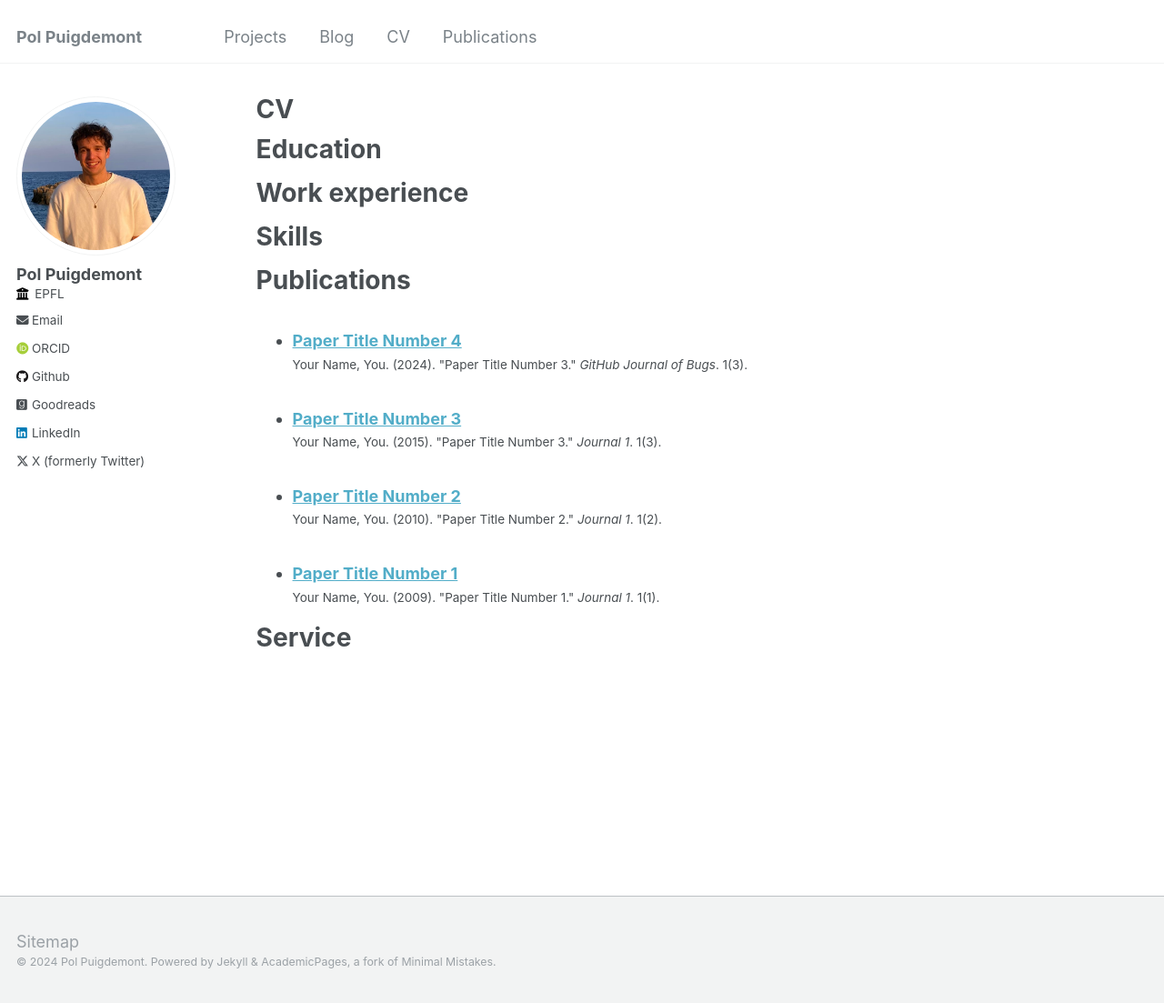
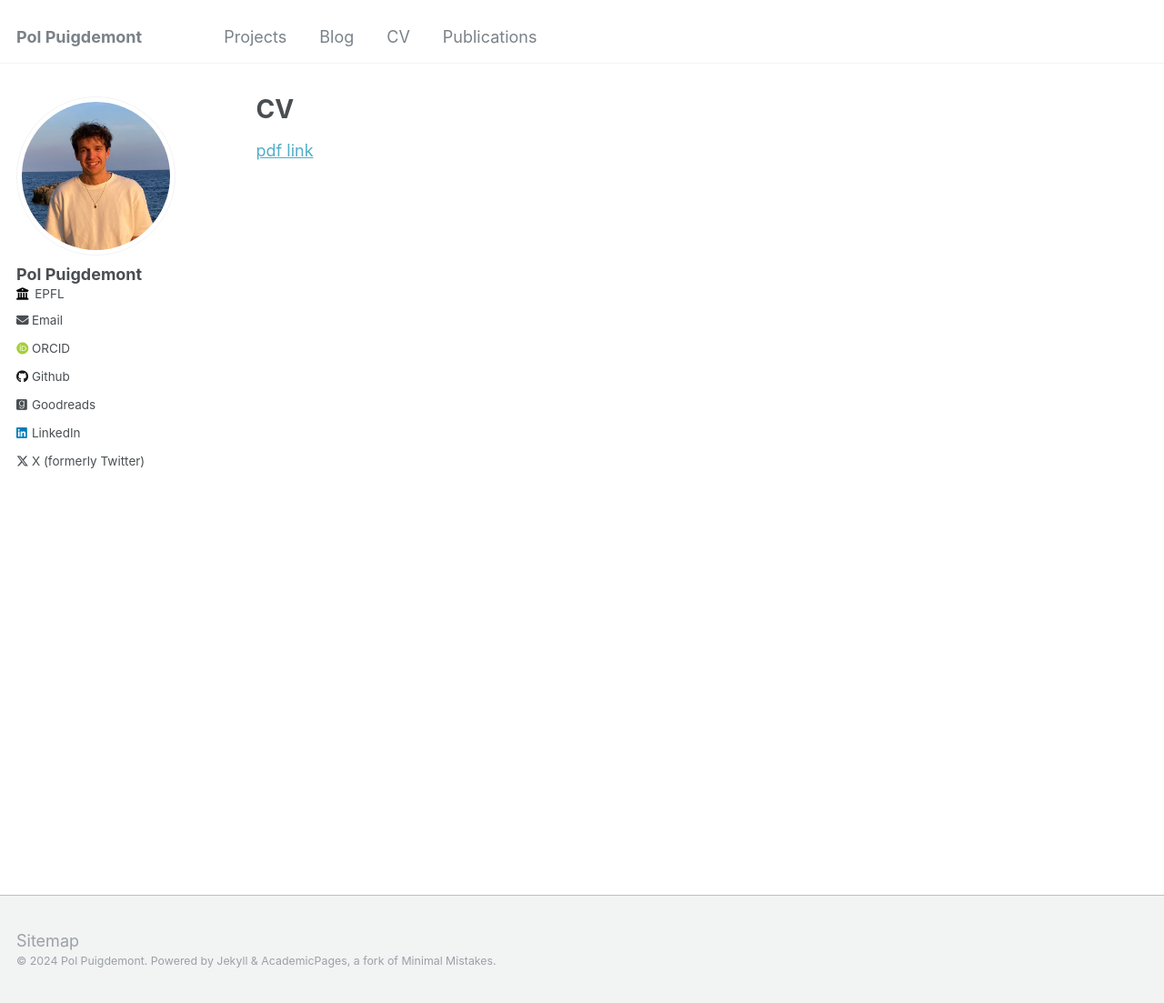
Before and after one commit to puigde/puigde.github.io, a Jekyll site: the page built from _pages/cv.md, in a window 1280 px wide and 1103 px high. Shown: the whole window at 91% size. Built offline with Jekyll 4.4.1, drawn with Linux system fonts in a browser that asks for light colours; some web fonts are replaced.

Commit message:
some more updates

```diff
--- a/_includes/archive-single.html
+++ b/_includes/archive-single.html
@@ -34,6 +34,10 @@
       {% endif %}
     </h2>
 
+    {% if post.authors %}
+      <p class="archive__item-authors" itemprop="author">{{ post.authors | markdownify | remove: "<p>" | remove: "</p>" }}</p>
+    {% endif %}
+
     {% if post.read_time %}
       <p class="page__meta"><i class="fa fa-clock-o" aria-hidden="true"></i> {% include read-time.html %}</p>
     {% endif %}
@@ -57,7 +61,7 @@
     {% elsif post.citation %}
       <p>Recommended citation: {{ post.citation }} </p>
     {% elsif post.paperurl %}
-      <p class="wordwrap">Download <a href=" {{ post.paperurl }} ">here</a></p>
+      <p class="wordwrap">Link <a href=" {{ post.paperurl }} ">here</a></p>
     {% endif %}
 
   </article>
--- a/_pages/cv.md
+++ b/_pages/cv.md
@@ -8,21 +8,4 @@ redirect_from:
 ---
 
 {% include base_path %}
-
-Education
-======
-
-Work experience
-======
-
-Skills
-======
-
-Publications
-======
-  <ul>{% for post in site.publications reversed %}
-    {% include archive-single-cv.html %}
-  {% endfor %}</ul>
-
-Service
-======
+[pdf link](https://github.com/puigde/puigde.github.io/tree/master/files)
--- a/_pages/projects.html
+++ b/_pages/projects.html
@@ -11,3 +11,5 @@ author_profile: true
 {% for post in site.projects %}
   {% include archive-single.html %}
 {% endfor %}
+
+Under construction :):)
--- a/_pages/year-archive.html
+++ b/_pages/year-archive.html
@@ -17,3 +17,5 @@ redirect_from:
   {% endif %}
   {% include archive-single.html %}
 {% endfor %}
+
+Under construction :):)
--- a/_publications/2009-10-01-paper-title-number-1.md
+++ /dev/null
@@ -1,12 +0,0 @@
----
-title: "Paper Title Number 1"
-collection: publications
-permalink: /publication/2009-10-01-paper-title-number-1
-excerpt: 'This paper is about the number 1. The number 2 is left for future work.'
-date: 2009-10-01
-venue: 'Journal 1'
-paperurl: 'http://academicpages.github.io/files/paper1.pdf'
-citation: 'Your Name, You. (2009). &quot;Paper Title Number 1.&quot; <i>Journal 1</i>. 1(1).'
----
-
-The contents above will be part of a list of publications, if the user clicks the link for the publication than the contents of section will be rendered as a full page, allowing you to provide more information about the paper for the reader. When publications are displayed as a single page, the contents of the above "citation" field will automatically be included below this section in a smaller font.
--- a/_publications/2010-10-01-paper-title-number-2.md
+++ /dev/null
@@ -1,12 +0,0 @@
----
-title: "Paper Title Number 2"
-collection: publications
-permalink: /publication/2010-10-01-paper-title-number-2
-excerpt: 'This paper is about the number 2. The number 3 is left for future work.'
-date: 2010-10-01
-venue: 'Journal 1'
-paperurl: 'http://academicpages.github.io/files/paper2.pdf'
-citation: 'Your Name, You. (2010). &quot;Paper Title Number 2.&quot; <i>Journal 1</i>. 1(2).'
----
-
-The contents above will be part of a list of publications, if the user clicks the link for the publication than the contents of section will be rendered as a full page, allowing you to provide more information about the paper for the reader. When publications are displayed as a single page, the contents of the above "citation" field will automatically be included below this section in a smaller font.
--- a/_publications/2015-10-01-paper-title-number-3.md
+++ /dev/null
@@ -1,12 +0,0 @@
----
-title: "Paper Title Number 3"
-collection: publications
-permalink: /publication/2015-10-01-paper-title-number-3
-excerpt: 'This paper is about the number 3. The number 4 is left for future work.'
-date: 2015-10-01
-venue: 'Journal 1'
-paperurl: 'http://academicpages.github.io/files/paper3.pdf'
-citation: 'Your Name, You. (2015). &quot;Paper Title Number 3.&quot; <i>Journal 1</i>. 1(3).'
----
-
-The contents above will be part of a list of publications, if the user clicks the link for the publication than the contents of section will be rendered as a full page, allowing you to provide more information about the paper for the reader. When publications are displayed as a single page, the contents of the above "citation" field will automatically be included below this section in a smaller font.
--- a/_publications/2024-02-17-paper-title-number-4.md
+++ /dev/null
@@ -1,12 +0,0 @@
----
-title: "Paper Title Number 4"
-collection: publications
-permalink: /publication/2024-02-17-paper-title-number-4
-excerpt: 'This paper is about fixing template issue #693.'
-date: 2024-02-17
-venue: 'GitHub Journal of Bugs'
-paperurl: 'http://academicpages.github.io/files/paper3.pdf'
-citation: 'Your Name, You. (2024). &quot;Paper Title Number 3.&quot; <i>GitHub Journal of Bugs</i>. 1(3).'
----
-
-The contents above will be part of a list of publications, if the user clicks the link for the publication than the contents of section will be rendered as a full page, allowing you to provide more information about the paper for the reader. When publications are displayed as a single page, the contents of the above "citation" field will automatically be included below this section in a smaller font.
```
Also changed, not shown: _pages/about.md (+5 -0 lines), 5 other files.
